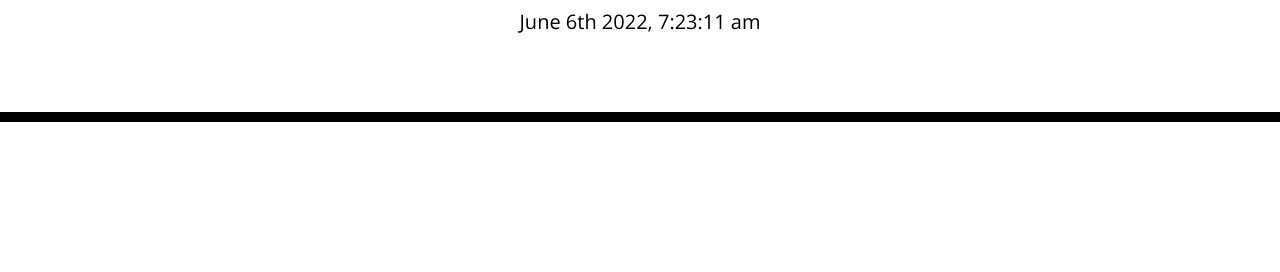
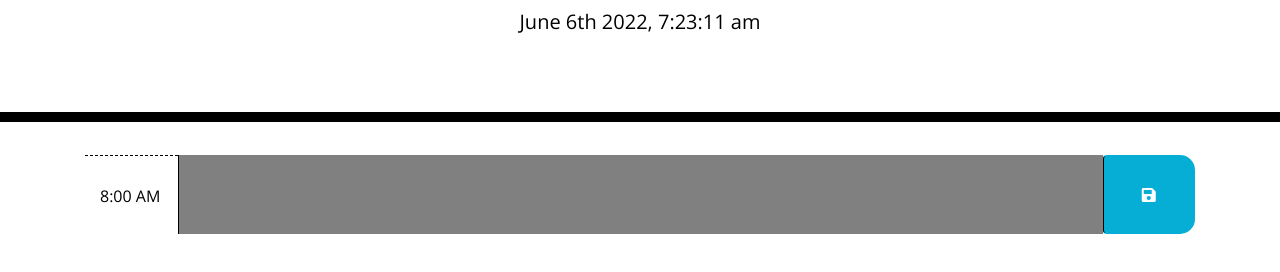
Before and after one commit to M-Soriano/Theweather, a plain HTML site: page index.html in a window 1280 px wide. Shown: the part 182-454 px from the top of the page. Drawn offline with nearby package versions, Linux system fonts and the light colour scheme.

Commit message:
Added 8:00 AM column to index.html

```diff
--- a/index.html
+++ b/index.html
@@ -31,7 +31,18 @@
     </header>
     <div class="container">
       <!-- Timeblocks go here -->
+      <div class="container">
 
+		<!-- Timeblocks start here -->
+<!--This site help with understanding colums https://www.w3schools.com/bootstrap/bootstrap_grid_examples.asp-->
+
+		<div id="hr9" class="row time-block">
+            <div class="col-md-1 hour">
+               8:00 AM </div>
+            <textarea class="col-md-10 description">
+            </textarea>
+            <button class="btn saveBtn col-md-1"><i class="fas fa-save"></i></button>
+        </div>
     </div>
 
     <script src="https://code.jquery.com/jquery-3.4.1.min.js"></script>
--- a/style.css
+++ b/style.css
@@ -5,7 +5,8 @@ body {
 }
 
 textarea{
-  background: transparent;
+  background: gray;
+
   border: none;
   resize: none;
   color: #000000;
```
